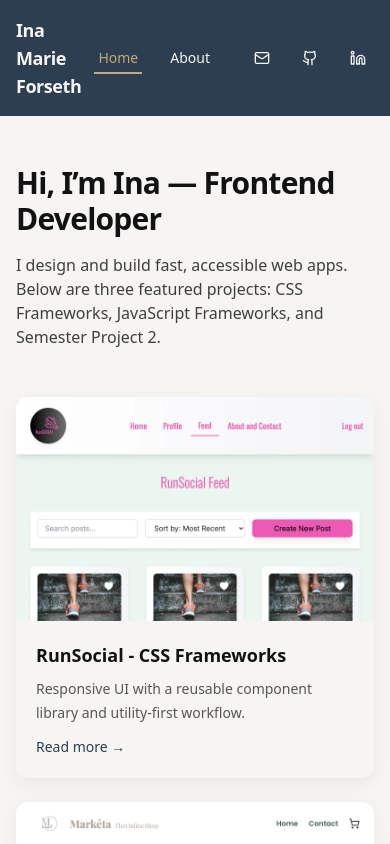
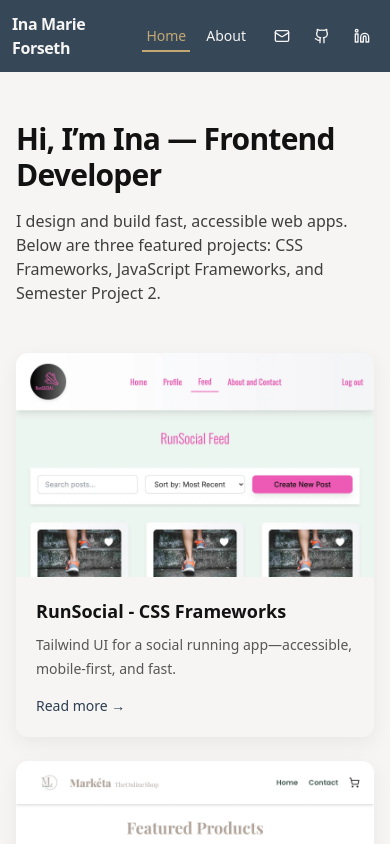
Before and after one commit to Inamarie84/portfolio2, a Next.js app: page / in a window 390 px wide. Shown: the top 844 px of the page. Built offline with nearby package versions, Linux system fonts and the light colour scheme.

Commit message:
styling nav mobile, teaser text update

```diff
--- a/src/components/layout/Nav.tsx
+++ b/src/components/layout/Nav.tsx
@@ -1,9 +1,9 @@
+// src/components/Nav.tsx
 'use client';
 
 import Link from 'next/link';
 import { usePathname } from 'next/navigation';
-import SocialLinks from './SocialLinks';
-import { useEffect, useState } from 'react';
+import SocialLinks from '@/components/layout/SocialLinks';
 import { site } from '@/config/site';
 
 function NavLink({
@@ -37,40 +37,29 @@ function NavLink({
 }
 
 export default function Nav() {
-  const [scrolled, setScrolled] = useState(false);
-
-  useEffect(() => {
-    const onScroll = () => setScrolled(window.scrollY > 8);
-    onScroll();
-    window.addEventListener('scroll', onScroll, { passive: true });
-    return () => window.removeEventListener('scroll', onScroll);
-  }, []);
-
   return (
-    <header
-      className={[
-        'sticky top-0 z-40 border-b border-[--color-border] text-porcelain',
-        // base color
-        'bg-midnight',
-        // glass/blur when scrolled (matches footer’s active style)
-        scrolled
-          ? 'bg-midnight/90 supports-[backdrop-filter]:backdrop-blur-md shadow-[0_2px_20px_rgba(0,0,0,0.15)]'
-          : '',
-        'transition-colors duration-300',
-      ].join(' ')}
-    >
-      <div className="mx-auto flex max-w-5xl items-center justify-between px-4 py-4">
-        <Link href="/" className="text-lg font-semibold tracking-tight">
+    <header className="bg-midnight/95 text-porcelain sticky top-0 z-40 border-b border-[--color-border] backdrop-blur supports-[backdrop-filter]:backdrop-blur">
+      <div className="mx-auto flex max-w-5xl items-center justify-between px-4 py-4 max-[460px]:px-3 max-[460px]:py-3">
+        <Link
+          href="/"
+          className="font-semibold tracking-tight text-lg max-[460px]:text-base"
+        >
           {site.name}
         </Link>
-        <nav className="flex items-center gap-6 text-sm">
+
+        <nav className="flex items-center gap-6 max-[460px]:gap-3 text-sm">
           <NavLink href="/" match="exact">
             Home
           </NavLink>
           <NavLink href="/about" match="startsWith">
             About
           </NavLink>
-          <SocialLinks showLabels={false} className="ml-2" />
+
+          {/* compact social icons on very small screens */}
+          <SocialLinks
+            showLabels={false}
+            className="ml-2 max-[460px]:ml-1 max-[460px]:gap-2 [&_svg]:size-5 max-[460px]:[&_svg]:size-4"
+          />
         </nav>
       </div>
     </header>
--- a/src/components/project/ProjectCard.tsx
+++ b/src/components/project/ProjectCard.tsx
@@ -1,4 +1,4 @@
-// src/components/ProjectCard.tsx
+// src/components/project/ProjectCard.tsx
 import Image from 'next/image';
 import Link from 'next/link';
 
@@ -16,10 +16,11 @@ export default function ProjectCard({
   return (
     <Link
       href={`/projects/${slug}`}
-      className="group block focus-visible:outline-none"
+      className="group block h-full focus-visible:outline-none"
       aria-label={`Read more about ${title}`}
     >
-      <div className="rounded-xl bg-porcelain text-ink shadow-[var(--shadow-card)] transition hover:-translate-y-0.5 hover:shadow-md">
+      <article className="h-full rounded-xl bg-porcelain text-ink shadow-[var(--shadow-card)] transition hover:-translate-y-0.5 hover:shadow-md flex flex-col">
+        {/* fixed thumbnail area */}
         <div className="aspect-[16/10] w-full overflow-hidden rounded-t-xl">
           <Image
             src={thumb}
@@ -31,14 +32,23 @@ export default function ProjectCard({
           />
         </div>
 
-        <div className="p-5 space-y-2">
+        {/* body */}
+        <div className="p-5 flex flex-col gap-2 flex-1">
           <h3 className="text-lg font-semibold">{title}</h3>
-          <p className="text-sm/6 text-ink/70 line-clamp-2">{teaser}</p>
-          <span className="inline-flex items-center gap-2 text-midnight text-sm font-medium pt-1">
-            Read more →
-          </span>
+
+          {/* reserve space for exactly 2 lines so all cards equalize */}
+          <p className="text-sm/6 text-ink/70 line-clamp-2 min-h-[3rem]">
+            {teaser}
+          </p>
+
+          {/* pushes CTA to the bottom for consistent layout */}
+          <div className="mt-auto pt-1">
+            <span className="inline-flex items-center gap-2 text-midnight text-sm font-medium">
+              Read more →
+            </span>
+          </div>
         </div>
-      </div>
+      </article>
     </Link>
   );
 }
--- a/src/data/projects.ts
+++ b/src/data/projects.ts
@@ -18,7 +18,7 @@ export const projects: Project[] = [
     title: 'RunSocial - CSS Frameworks',
     course: 'CSS Frameworks',
     teaser:
-      'Responsive UI with a reusable component library and utility-first workflow.',
+      'Tailwind UI for a social running app—accessible, mobile-first, and fast.',
     thumb: '/projects/css-frameworks-thumb.webp',
     hero: '/projects/css-frameworks-hero.webp',
     caption: 'Component library overview',
@@ -43,7 +43,7 @@ export const projects: Project[] = [
     title: 'Markéta TheOnlineShop - JavaScript Frameworks',
     course: 'JavaScript Frameworks',
     teaser:
-      'SPA features with clean state management and accessible components.',
+      'Next.js + TypeScript storefront with typed API, Zustand cart, and accessible UI.',
     thumb: '/projects/javascript-frameworks-thumb.webp',
     hero: '/projects/javascript-frameworks-hero.webp',
     caption: 'App screens and flows',
@@ -67,7 +67,7 @@ export const projects: Project[] = [
     title: 'Auction Vintage Items - Semester Project 2',
     course: 'Semester Project 2',
     teaser:
-      'End-to-end project: fetching data, product pages, and checkout UX.',
+      'Auction platform with listings, bidding, profiles, and skeleton-loading UI.',
     thumb: '/projects/semester-project-thumb.webp',
     hero: '/projects/semester-project-hero.webp',
     caption: 'Storefront and product details',
```
